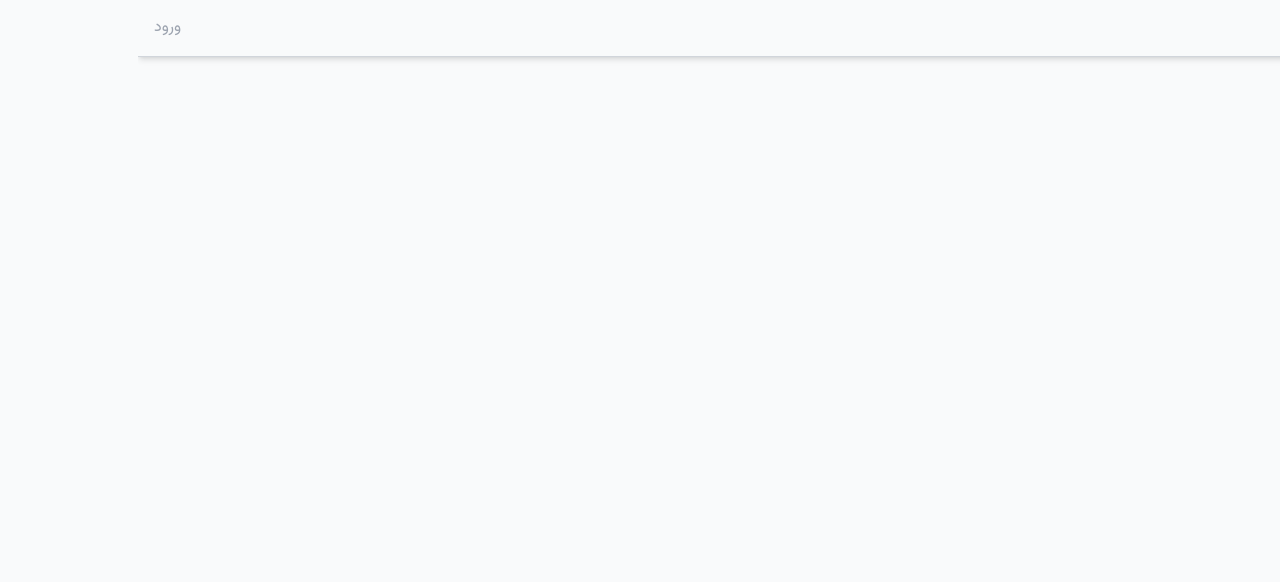
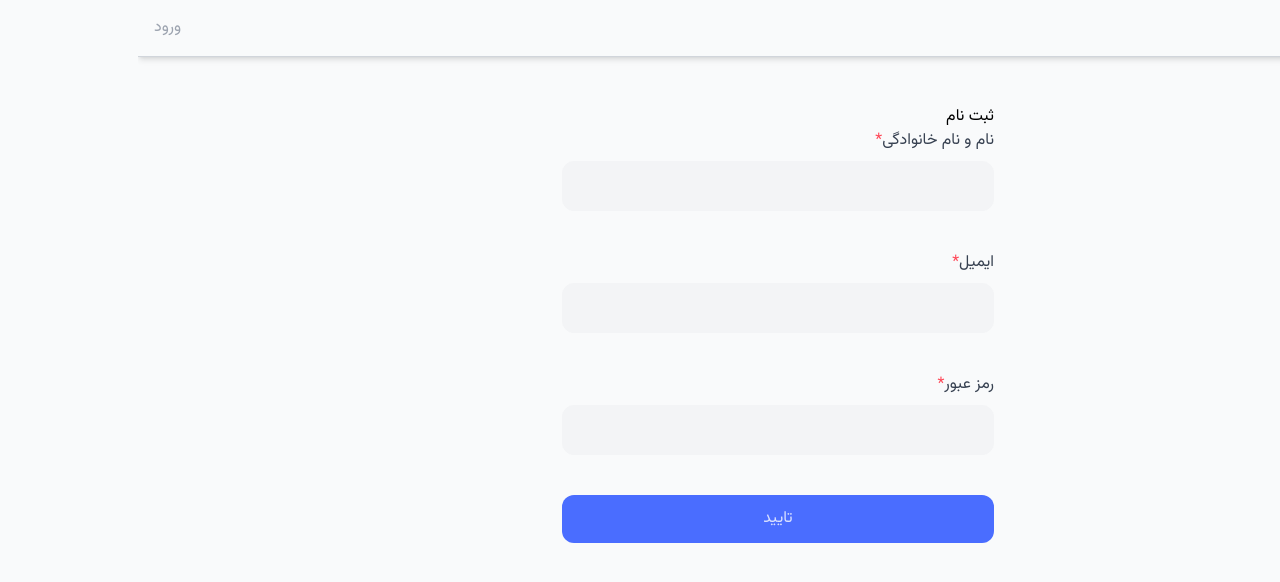
Before and after one commit to ZahraNejati79/blog, a Next.js app: page /signup in a window 1280 px wide. Shown: the top 582 px of the page. Built offline with nearby package versions, Linux system fonts and the light colour scheme.

Commit message:
signin form and layout

```diff
--- a/src/app/(auth)/layout.jsx
+++ b/src/app/(auth)/layout.jsx
@@ -1,5 +1,9 @@
 import React from "react";
 
-export default function layout() {
-  return <div>layout</div>;
+export default function layout({ children }) {
+  return (
+    <div className="flex items-center justify-center">
+      <div className="w-full max-w-md p-2">{children}</div>
+    </div>
+  );
 }
--- a/src/app/(auth)/signin/page.jsx
+++ b/src/app/(auth)/signin/page.jsx
@@ -0,0 +1,5 @@
+import React from "react";
+
+export default function page() {
+  return <div>page</div>;
+}
--- a/src/app/(auth)/signup/page.jsx
+++ b/src/app/(auth)/signup/page.jsx
@@ -1,12 +1,68 @@
+"use client";
+import Button from "@/ui/Button";
+import RHFTextField from "@/ui/RHFTextField";
 import React, { useState } from "react";
+import { useForm } from "react-hook-form";
+import * as yup from "yup";
+import { yupResolver } from "@hookform/resolvers/yup";
+
+const schema = yup
+  .object({
+    name: yup
+      .string()
+      .min(5, "حداقل 5 کاراکتر!")
+      .max(30, "حداکثر 30 کاراکتر!")
+      .required("نام الزامی است!"),
+    email: yup.string().email("ایمیل نا معتبر!").required("ایمیل اجباری است!"),
+    password: yup.string().required("رمز عبور الزامی است!"),
+  })
+  .required();
 
 export default function Signup() {
-  const [form, setForm] = useState({});
+  const {
+    handleSubmit,
+    register,
+    formState: { errors, isLoading },
+  } = useForm({
+    resolver: yupResolver(schema),
+    mode: "onTouched",
+  });
+
+  const onSubmit = (values) => {
+    console.log("====================================");
+    console.log(values);
+    console.log("====================================");
+  };
 
   return (
     <div>
       <h2>ثبت نام</h2>
-      <form></form>
+      <form onSubmit={handleSubmit(onSubmit)} className="space-y-10">
+        <RHFTextField
+          label={"نام و نام خانوادگی"}
+          name={"name"}
+          register={register}
+          isRequired
+          errors={errors}
+        />
+        <RHFTextField
+          label={"ایمیل"}
+          name={"email"}
+          register={register}
+          isRequired
+          errors={errors}
+        />
+        <RHFTextField
+          label={"رمز عبور"}
+          name={"password"}
+          register={register}
+          isRequired
+          errors={errors}
+        />
+        <Button type="submit" variant="primary" className="w-full">
+          تایید
+        </Button>
+      </form>
     </div>
   );
 }
```
